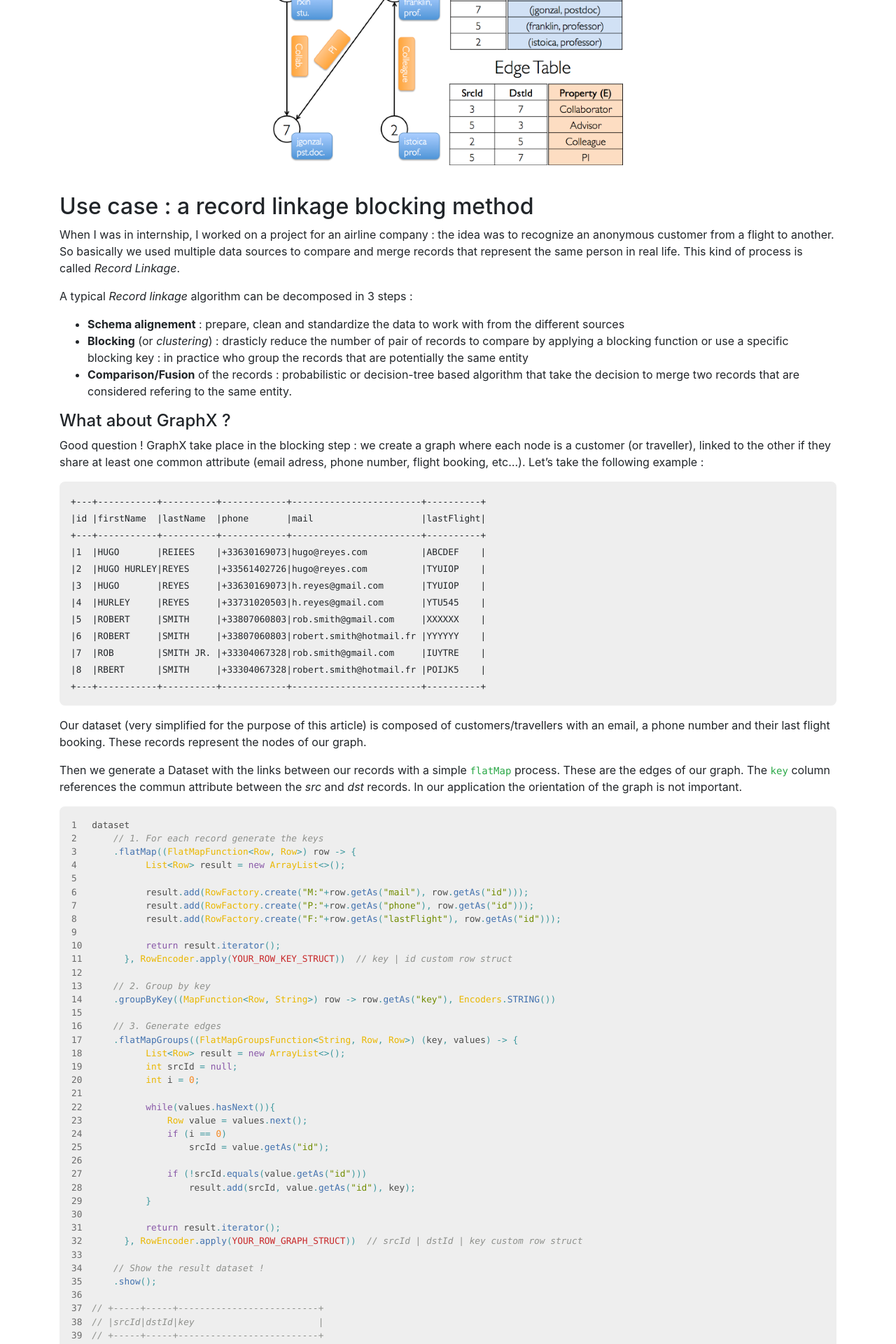
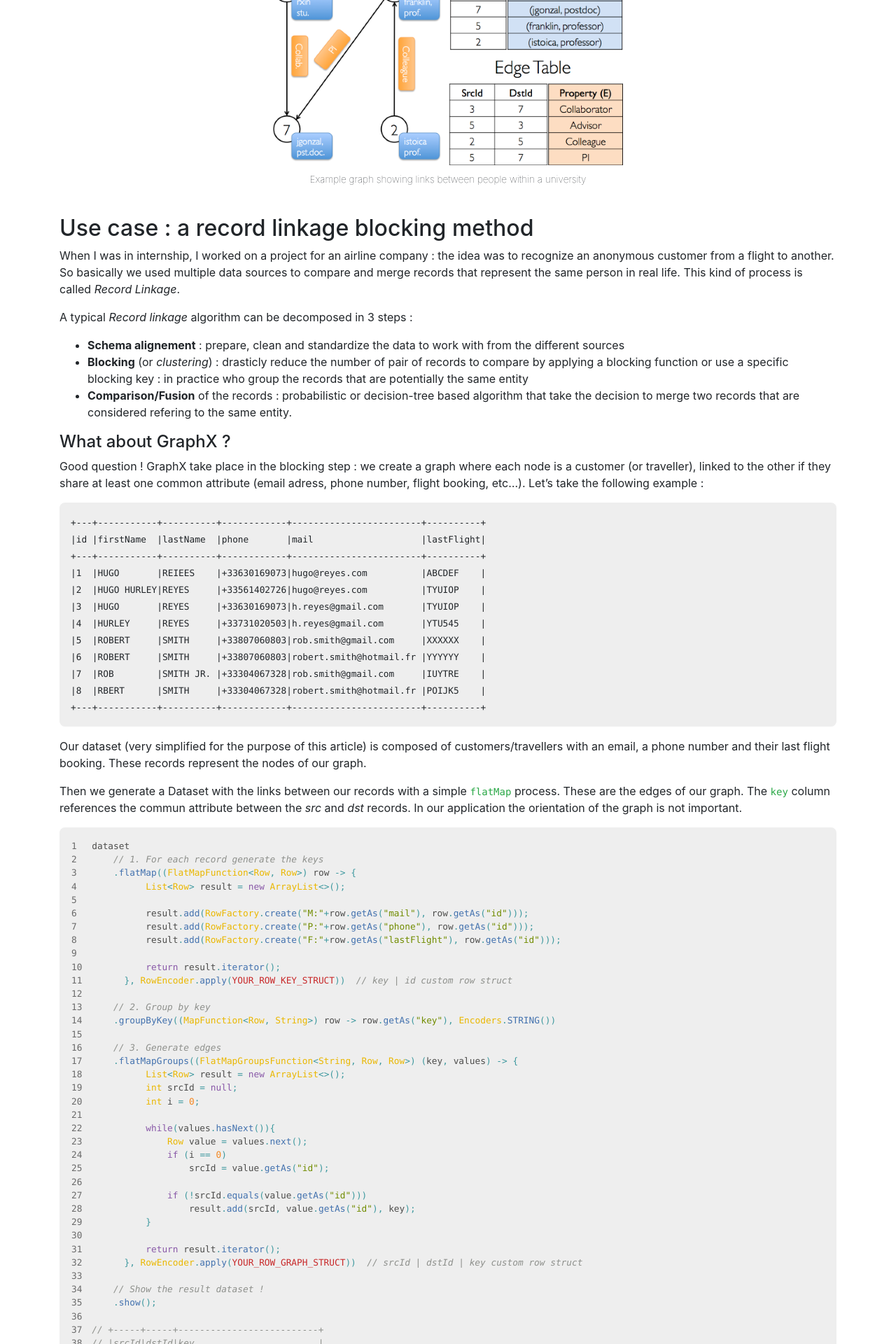
Before and after one commit to clementbosc/clementbosc.github.io, a Jekyll site: the page built from _posts/2019-06-03-scalable-advanced-blocking-method-graphx.md, in a window 1280 px wide. Shown: the part 463-2383 px from the top of the page at 70% size. Built offline with Jekyll 4.4.1, drawn with Linux system fonts in a browser that asks for light colours; nearby versions of some CDN libraries.

Commit message:
zoomable images and captions

```diff
--- a/_includes/footer.html
+++ b/_includes/footer.html
@@ -36,3 +36,5 @@
 
 <script src="https://code.jquery.com/jquery-3.3.1.slim.min.js" integrity="sha384-q8i/X+965DzO0rT7abK41JStQIAqVgRVzpbzo5smXKp4YfRvH+8abtTE1Pi6jizo" crossorigin="anonymous"></script>
 <script src="https://cdnjs.cloudflare.com/ajax/libs/popper.js/1.14.7/umd/popper.min.js" integrity="sha384-UO2eT0CpHqdSJQ6hJty5KVphtPhzWj9WO1clHTMGa3JDZwrnQq4sF86dIHNDz0W1" crossorigin="anonymous"></script>
+<script src="{{ "/assets/js/medium-zoom.min.js" | relative_url }}"></script>
+<script src="{{ "/assets/js/app.js" | relative_url }}"></script>
--- a/_posts/2019-06-03-scalable-advanced-blocking-method-graphx.md
+++ b/_posts/2019-06-03-scalable-advanced-blocking-method-graphx.md
@@ -17,6 +17,7 @@
 
 <br/>
 ![Graph exemple showing links between persons from a same university](/assets/img/2019_06_03_graphx_tables.png)
+*Example graph showing links between people within a university*
 <br/>
 
 ## Use case : a record linkage blocking method
--- a/_sass/_post.scss
+++ b/_sass/_post.scss
@@ -13,7 +13,16 @@
   img {
     display: block;
     margin: auto;
-    max-width: 100%;
+    max-width: 80%;
+  }
+
+  img + em {
+    font-style: normal;
+    font-weight: lighter;
+    font-size: .85rem;
+    text-align: center;
+    display: block;
+    padding: 10px 0 0 0;
   }
 
 }
--- /dev/null
+++ b/assets/js/app.js
@@ -0,0 +1 @@
+mediumZoom('.post-layout img')
```
Also changed, not shown: assets/js/medium-zoom.min.js (added).
